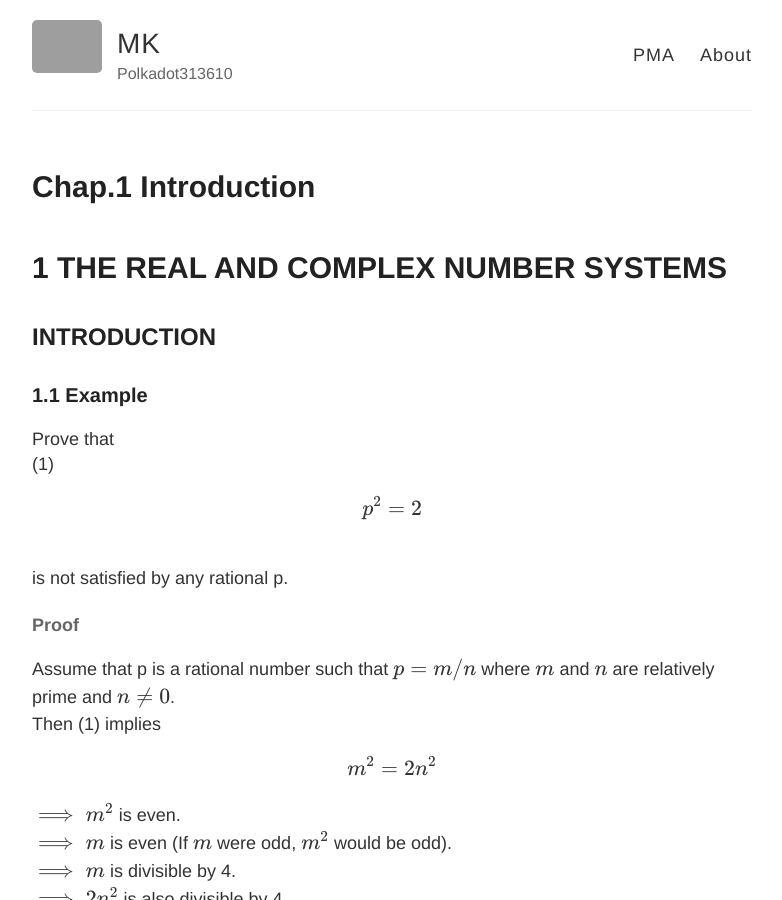
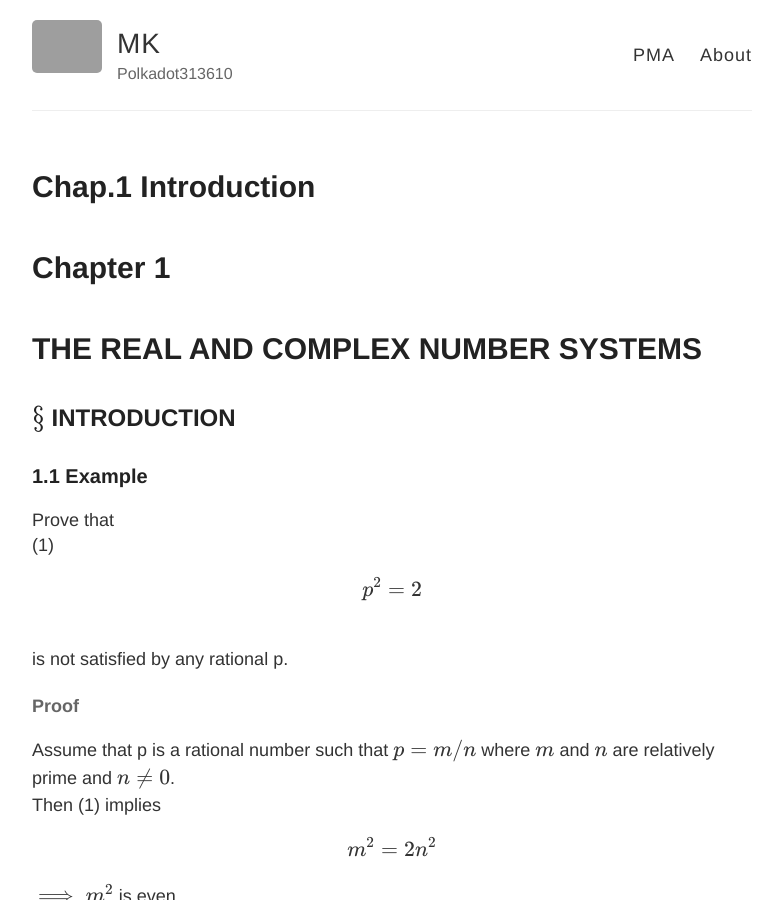
Before and after one commit to PolkaDot31361/blog, a Jekyll site: the page built from _posts/2025-05-08-0001.md, in a window 1280 px wide and 900 px high. Shown: the whole window, without its empty margins (248-1030 px from the left). Built offline with Jekyll 4.4.1, drawn with Linux system fonts in a browser that asks for light colours; nearby versions of some CDN libraries; grey boxes are pictures that could not be loaded.

Commit message:
Update 2025-05-08-0001.md
added an symbol

```diff
--- a/_posts/2025-05-08-0001.md
+++ b/_posts/2025-05-08-0001.md
@@ -4,9 +4,10 @@ date: 2025-05-08
 layout: post
 ---
 
-# 1 THE REAL AND COMPLEX NUMBER SYSTEMS
+# Chapter 1
+# THE REAL AND COMPLEX NUMBER SYSTEMS
 
-## INTRODUCTION
+## $$\S$$ INTRODUCTION
 
 ### 1.1 Example
 Prove that
```
